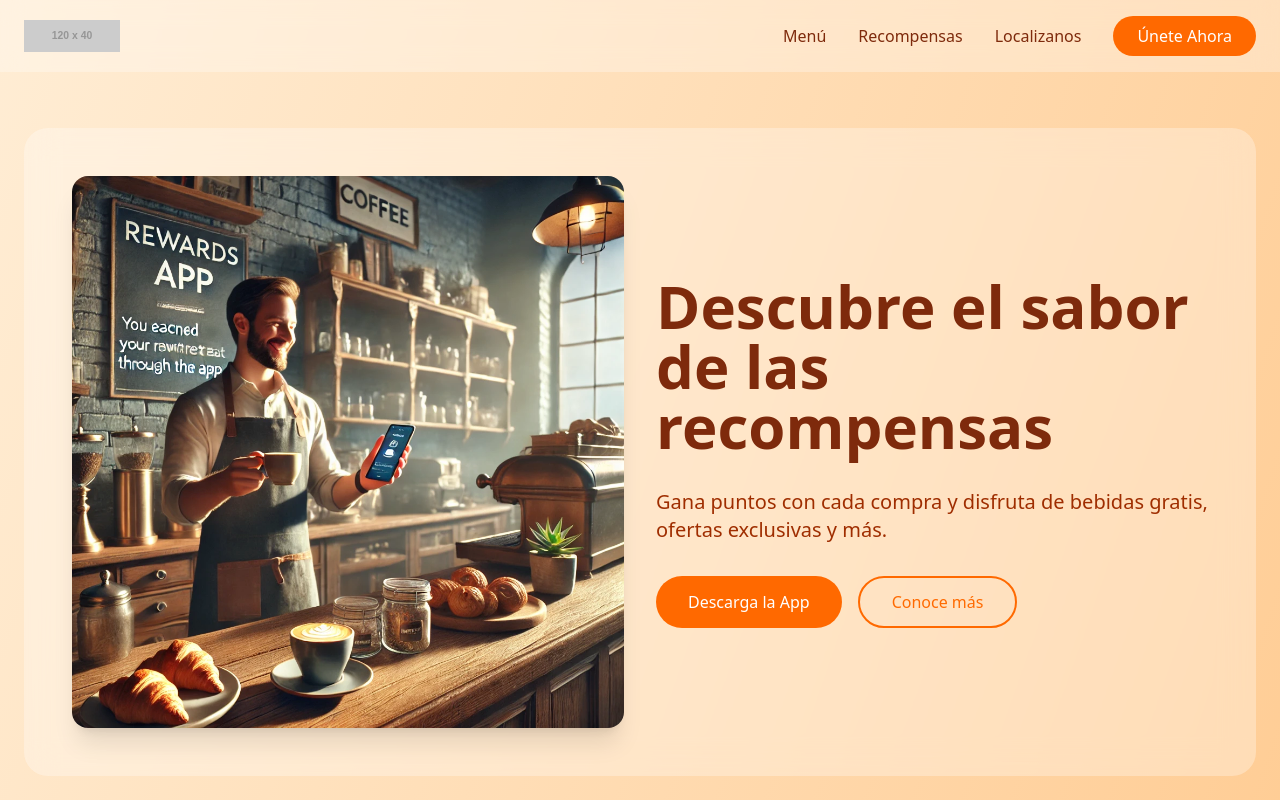
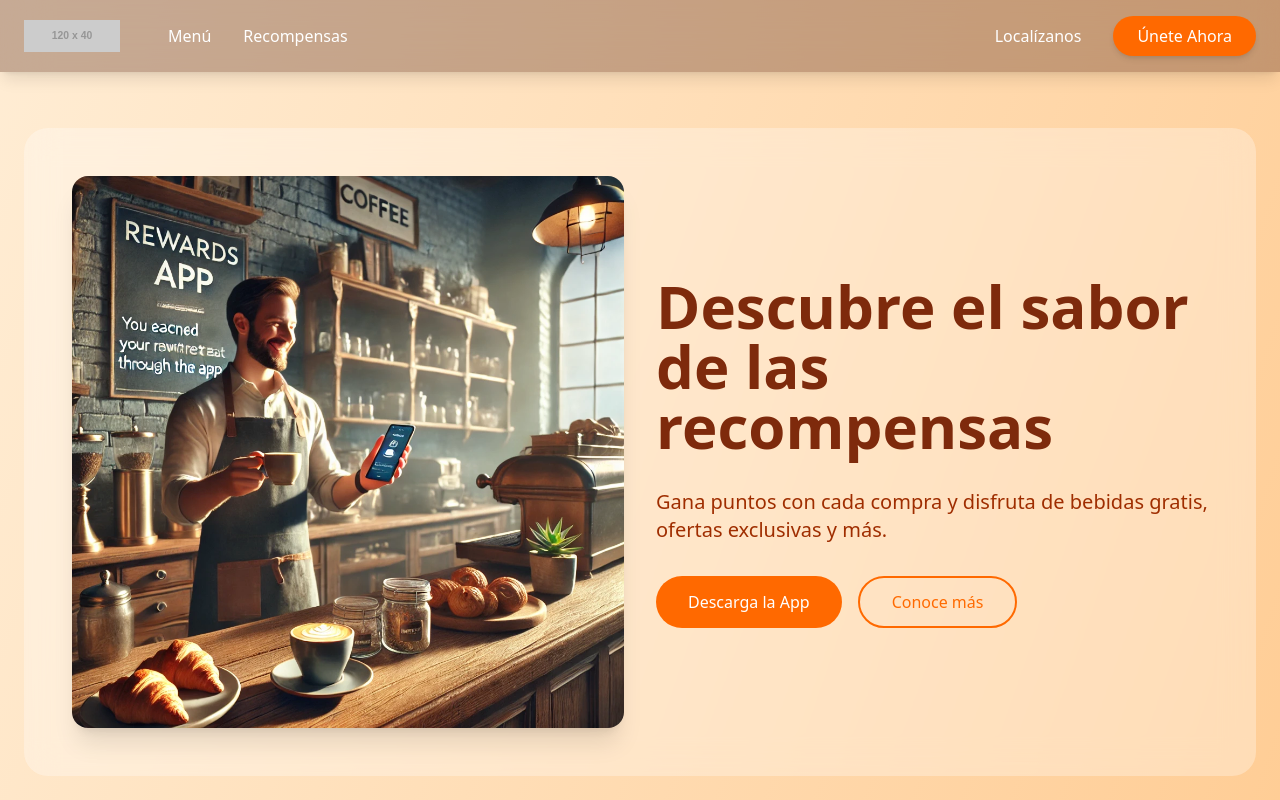
Before and after one commit to EdgarVMora/latte-landing, a React (Vite) app: page / in a window 1280 px wide. Shown: the top 800 px of the page. Built offline with nearby package versions, Linux system fonts and the light colour scheme.

Commit message:
Implement responsive mobile and desktop navigation with hamburger menu

```diff
--- a/src/components/Navbar.jsx
+++ b/src/components/Navbar.jsx
@@ -1,21 +1,109 @@
 import { Link } from 'react-router-dom';
+import { useState } from 'react';
 
 const Navbar = () => {
+  const [isMenuOpen, setIsMenuOpen] = useState(false);
+
   return (
-    <nav className="backdrop-blur-md bg-white/30 fixed w-full z-50">
-      <div className="container mx-auto px-6 py-4 flex justify-between items-center">
-        <div className="flex items-center">
-          <Link to="/">
-            <img src="https://placehold.co/120x40?text=Latte" alt="Latte" className="h-8" />
+    <nav className="backdrop-blur-xl bg-orange-950/30 fixed w-full z-50 shadow-lg">
+      <div className="container mx-auto px-6 py-4">
+        {/* Desktop & Mobile container */}
+        <div className="flex items-center justify-between">
+          {/* Logo - visible en todas las resoluciones */}
+          <Link to="/" className="relative z-50">
+            <img
+              src="https://placehold.co/120x40?text=Latte"
+              alt="Latte"
+              className="h-8 hover:opacity-80 transition-opacity"
+            />
           </Link>
+
+          {/* Desktop Navigation */}
+          <div className="hidden lg:flex items-center justify-between flex-1 pl-12">
+            {/* Left Menu Items */}
+            <div className="flex items-center space-x-8">
+              <Link to="/" className="text-white hover:text-orange-300 transition-colors">
+                Menú
+              </Link>
+              <Link to="/rewards" className="text-white hover:text-orange-300 transition-colors">
+                Recompensas
+              </Link>
+            </div>
+
+            {/* Right Menu Items */}
+            <div className="flex items-center space-x-8">
+              <Link to="/location" className="text-white hover:text-orange-300 transition-colors">
+                Localízanos
+              </Link>
+              <button className="bg-orange-500 text-white px-6 py-2 rounded-full hover:bg-orange-600 transform hover:scale-105 transition-all duration-300 shadow-md">
+                Únete Ahora
+              </button>
+            </div>
+          </div>
+
+          {/* Hamburger Button */}
+          <button
+            onClick={() => setIsMenuOpen(!isMenuOpen)}
+            className="lg:hidden relative z-50 p-2 text-white hover:text-orange-300 transition-colors"
+            aria-label="Toggle Menu"
+          >
+            <div className="w-6 h-4 flex flex-col justify-between">
+              <span className={`w-full h-0.5 bg-current transform transition-all duration-300 ${isMenuOpen ? 'rotate-45 translate-y-1.5' : ''}`} />
+              <span className={`w-full h-0.5 bg-current transition-all duration-300 ${isMenuOpen ? 'opacity-0' : ''}`} />
+              <span className={`w-full h-0.5 bg-current transform transition-all duration-300 ${isMenuOpen ? '-rotate-45 -translate-y-1.5' : ''}`} />
+            </div>
+          </button>
         </div>
-        <div className="hidden md:flex items-center space-x-8">
-          <Link to="/" className="text-orange-900 hover:text-orange-700">Menú</Link>
-          <Link to="/rewards" className="text-orange-900 hover:text-orange-700">Recompensas</Link>
-          <Link to="/location" className="text-orange-900 hover:text-orange-700">Localizanos</Link>
-          <button className="bg-orange-500 text-white px-6 py-2 rounded-full hover:bg-orange-600">
-            Únete Ahora
-          </button>
+
+        {/* Mobile Menu */}
+        <div className={`
+          lg:hidden fixed inset-0
+          bg-gradient-to-br from-orange-900 to-orange-950
+          backdrop-blur-2xl
+          transform transition-transform duration-300 ease-in-out
+          ${isMenuOpen ? 'translate-x-0' : 'translate-x-full'}
+          pt-24 shadow-2xl
+        `}>
+          <div className="container mx-auto px-6">
+            <div className="flex flex-col space-y-4">
+              <Link
+                to="/"
+                className="backdrop-blur-md bg-white/10 text-white text-2xl
+                           hover:bg-white/20 transition-all duration-300
+                           rounded-xl p-4 shadow-lg border border-white/10"
+                onClick={() => setIsMenuOpen(false)}
+              >
+                Menú
+              </Link>
+              <Link
+                to="/rewards"
+                className="backdrop-blur-md bg-white/10 text-white text-2xl
+                           hover:bg-white/20 transition-all duration-300
+                           rounded-xl p-4 shadow-lg border border-white/10"
+                onClick={() => setIsMenuOpen(false)}
+              >
+                Recompensas
+              </Link>
+              <Link
+                to="/location"
+                className="backdrop-blur-md bg-white/10 text-white text-2xl
+                           hover:bg-white/20 transition-all duration-300
+                           rounded-xl p-4 shadow-lg border border-white/10"
+                onClick={() => setIsMenuOpen(false)}
+              >
+                Localízanos
+              </Link>
+              <button
+                className="bg-orange-500 text-white text-2xl px-6 py-4
+                           rounded-xl hover:bg-orange-600 transform hover:scale-105
+                           transition-all duration-300 shadow-lg
+                           border-2 border-orange-400/30"
+                onClick={() => setIsMenuOpen(false)}
+              >
+                Únete Ahora
+              </button>
+            </div>
+          </div>
         </div>
       </div>
     </nav>
```
